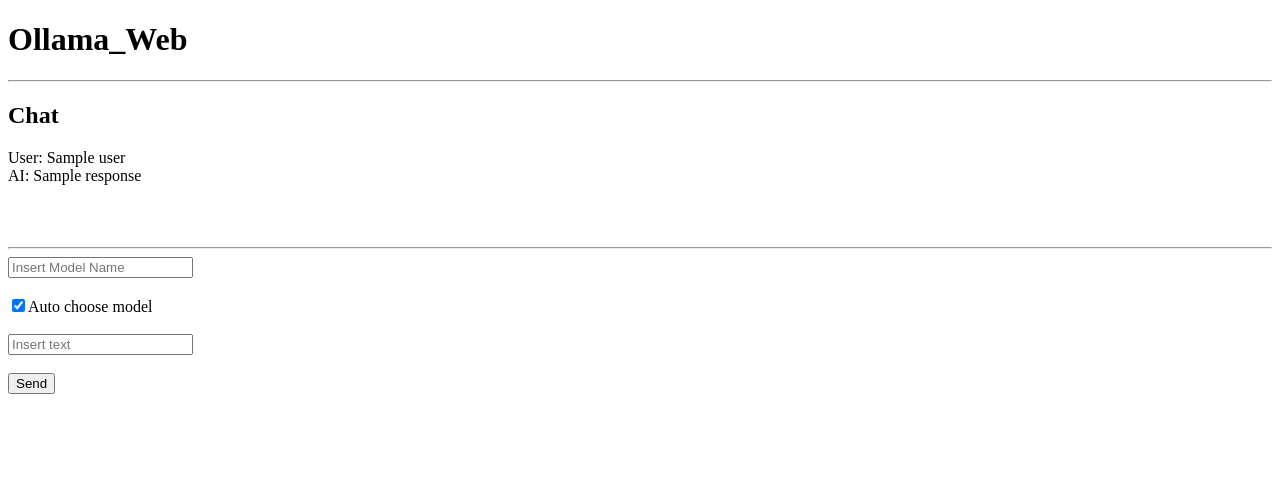
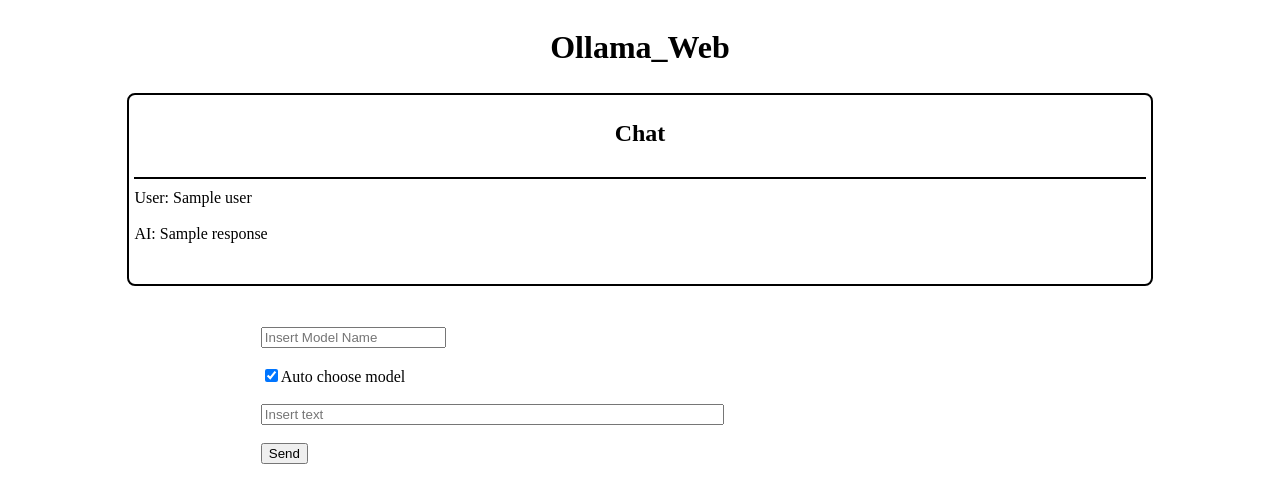
Before and after one commit to eldablo23307/ollama_web, a Flask app: template src/ollama_web_eldablo23307/templates/home.html.jinja in a window 1280 px wide. Shown: the top 503 px of the page. Run offline with Flask 3, Linux system fonts and the light colour scheme; the template is opened without the code that fills it: most values are stand-ins (such as "Sample title", 1, 10 or a date in 2020).

Commit message:
Improve a bit of UI

```diff
--- a/src/ollama_web_eldablo23307/main.py
+++ b/src/ollama_web_eldablo23307/main.py
@@ -1,7 +1,6 @@
 import flask
 from flask import request
 from . import model_chat
-
 
 app = flask.Flask(__name__)
 current_chat = []
@@ -13,8 +12,8 @@ def home_page():
 @app.route("/input", methods=["GET", "POST"])
 def chat_return():
     if request.method == "POST":
-        input_data = request.form.get("chat_input")
-        input_model = request.form.get("model_name")
+        input_data: str = request.form.get("chat_input")# type: ignore
+        input_model: str = request.form.get("model_name") # type: ignore
         auto_choose = request.form.get("auto_choose", "off")
         global current_chat
         current_chat.append({"User": input_data, "Response": model_chat.chat(input_data, input_model, auto_choose)})
@@ -23,3 +22,4 @@ def chat_return():
 
 def main():
     app.run(host="0.0.0.0")
+main()
--- /dev/null
+++ b/src/ollama_web_eldablo23307/static/style/style.css
@@ -0,0 +1,37 @@
+body {
+    display: flex;
+    justify-content: center;
+    flex-direction: column;
+    align-items: center;
+}
+
+#chat {
+    display: flex;
+    border: 2px black solid;
+    border-radius: 8px;
+    padding: 5px;
+    margin: 5px;
+    width: 80%;
+    max-width: 80%;
+    flex-direction: column;
+    text-align: center;
+}
+
+label {
+    display: flex;
+    justify-content: flex-start;
+}
+
+#chat hr {
+    border: none;
+    border-top: 2px solid #000;
+    margin: 10px 0;
+}
+form {
+    width: 60%;
+    max-width: 60;
+}
+#chat_input {
+    width: 60%;
+    max-width: 60%;
+}
--- a/src/ollama_web_eldablo23307/templates/home.html.jinja
+++ b/src/ollama_web_eldablo23307/templates/home.html.jinja
@@ -1,13 +1,14 @@
 <!DOCTYPE html>
     <head>
         <title>Ollama_Web</title>
+        <link rel="stylesheet" href={{ url_for('static', filename="style/style.css") }}>
     </head>
     <body>
         <h1>Ollama_Web</h1>
-        <hr>
 
         <div id="chat">
             <h2>Chat</h2>
+            <hr>
             {% for message in current_chat%}
                 <label>User: {{ message.User }}</label>
                 <br>
@@ -18,7 +19,6 @@
         </div>
         <br>
         <br>
-        <hr>
 
         <form id="user-input" action="/input" method="post" target="_self" autocomplete="off">
             <input type="text" id="model_name" placeholder="Insert Model Name" name="model_name"><br><br>
```
Also changed, not shown: 1 other file.
